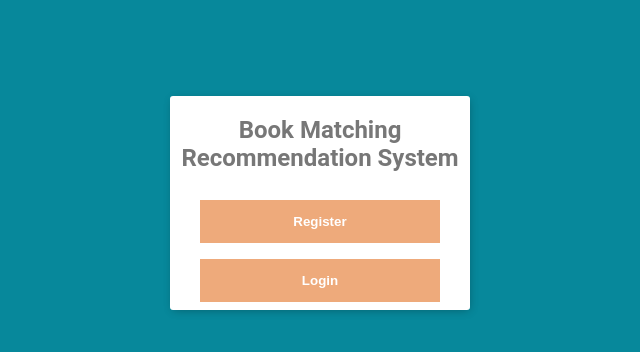
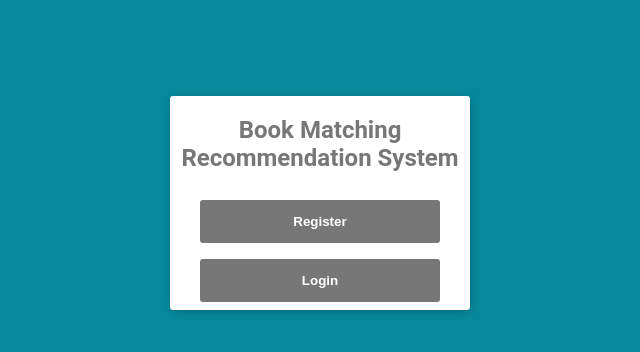
Before and after one commit to skarstein/coen174, a PHP site: page /homepage.html in a window 1280 px wide. Shown: the part 194-546 px from the top of the page, without its empty margins (320-960 px from the left). Run offline with PHP 8.4, Linux system fonts and the light colour scheme.

Commit message:
make buttons soft

```diff
--- a/homepage.css
+++ b/homepage.css
@@ -5,13 +5,14 @@ body {
 
 /* Set a style for all buttons */
 button {
-    background-color: #EEAA7B;
+    background-color: #777;
     color: white;
     padding: 14px 20px;
     margin: 8px 0;
     border: none;
     cursor: pointer;
     width: 80%;
+    border-radius: 3px;
 }
 
 button:hover {
--- a/registration.css
+++ b/registration.css
@@ -55,6 +55,7 @@ button {
     border: none;
     cursor: pointer;
     width: 100%;
+    border-radius: 3px;
 }
 
 button:hover {
```
